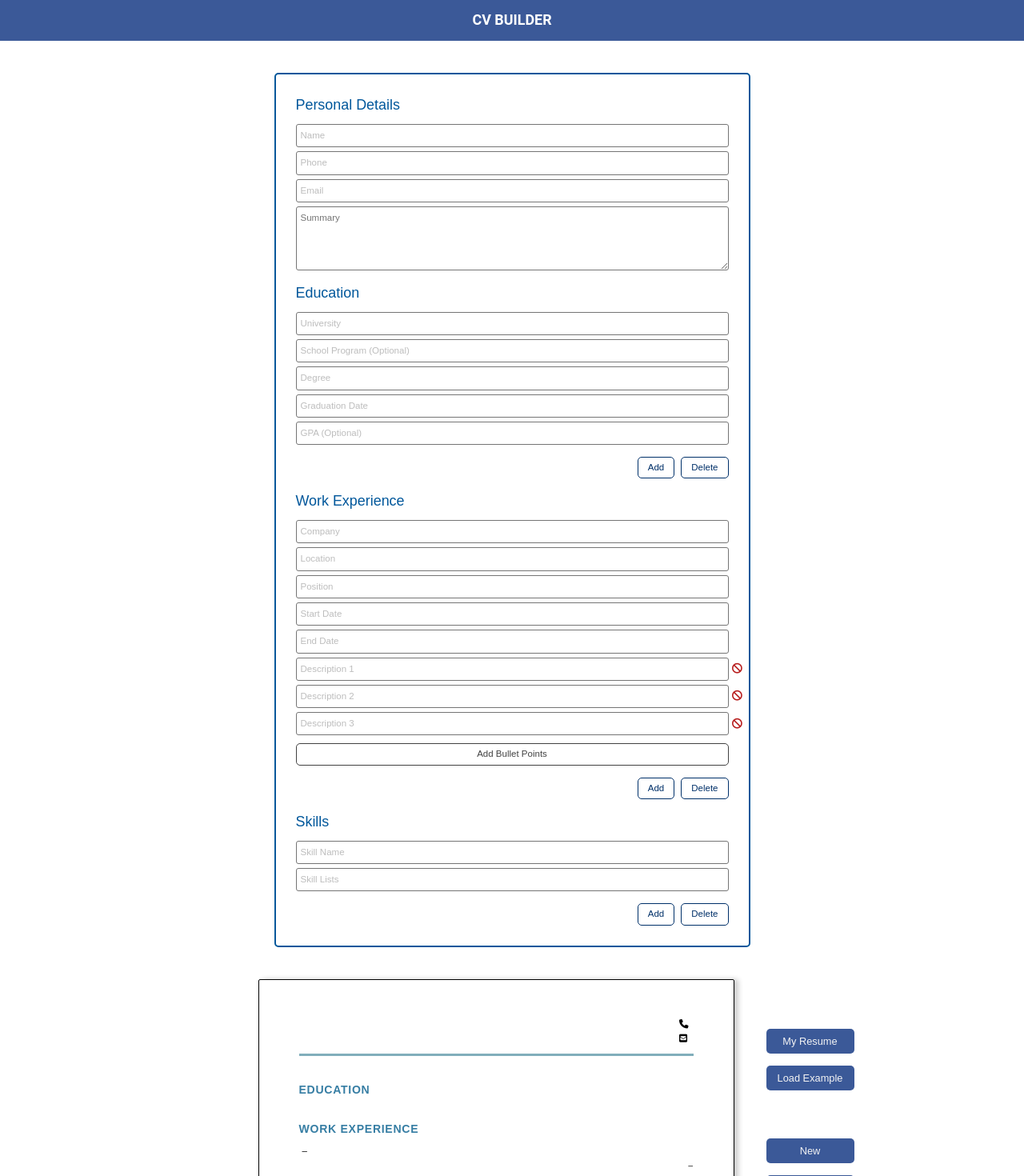
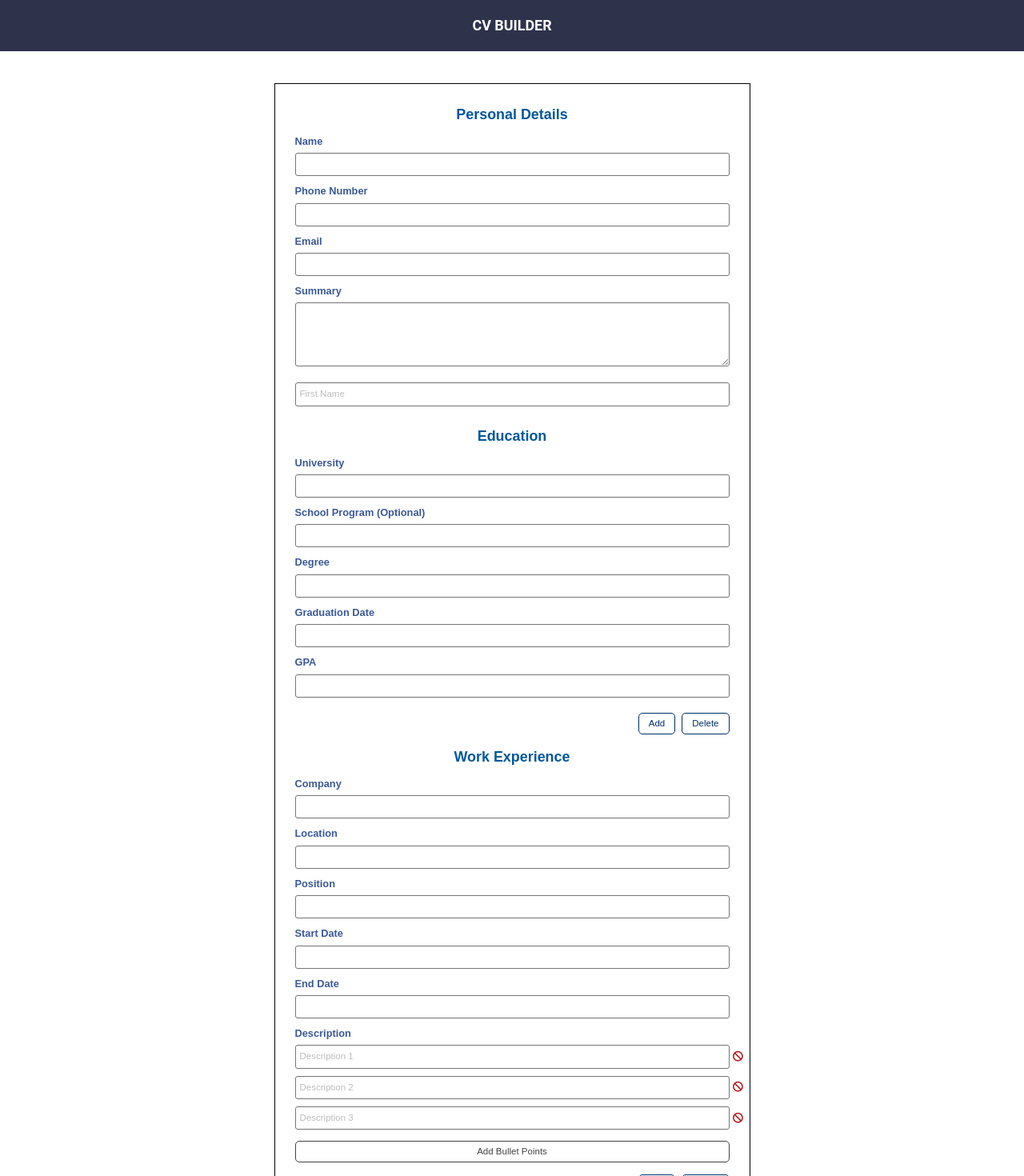
Before and after one commit to Swhag/CV-Application, a React (Create React App) app: page / in a window 1280 px wide. Shown: the top 1470 px of the page at 80% size. Built offline with nearby package versions, Linux system fonts and the light colour scheme.

Commit message:
styling update

```diff
--- a/src/components/CVForm/Education.js
+++ b/src/components/CVForm/Education.js
@@ -14,45 +14,54 @@ function Education(props) {
       {education.map((edu, i) => {
         return (
           <div className='group' key={edu.id}>
+            <label>University</label>
             <input
               onChange={handleChangeEducation}
               value={edu.university}
               id={edu.id}
               type='text'
               name='university'
-              placeholder='University'
+              placeholder=' '
             />
+
+            <label>School Program (Optional)</label>
             <input
               onChange={handleChangeEducation}
               value={edu.program}
               id={edu.id}
               type='text'
               name='program'
-              placeholder='School Program (Optional)'
+              placeholder=' '
             />
+
+            <label>Degree</label>
             <input
               onChange={handleChangeEducation}
               value={edu.degree}
               id={edu.id}
               type='text'
               name='degree'
-              placeholder='Degree'
+              placeholder=' '
             />
+
+            <label>Graduation Date</label>
             <input
               onChange={handleChangeEducation}
               value={edu.graduationDate}
               id={edu.id}
               type='text'
               name='graduationDate'
-              placeholder='Graduation Date'
+              placeholder=' '
             />
+
+            <label>GPA</label>
             <input
               onChange={handleChangeEducation}
               value={edu.gpa}
               id={edu.id}
               type='text'
               name='gpa'
-              placeholder='GPA (Optional)'
+              placeholder=' '
             />
 
             <div className='btn-group'>
--- a/src/components/CVForm/Experience.js
+++ b/src/components/CVForm/Experience.js
@@ -17,47 +17,57 @@ function Experience(props) {
       {experience.map((exp, i) => {
         return (
           <div className='group' key={exp.id}>
+            <label>Company</label>
             <input
               onChange={handleChangeExperience}
               value={exp.company}
               id={exp.id}
               type='text'
               name='company'
-              placeholder='Company'
+              placeholder=' '
             />
+
+            <label>Location</label>
             <input
               onChange={handleChangeExperience}
               value={exp.location}
               id={exp.id}
               type='text'
               name='location'
-              placeholder='location'
+              placeholder=' '
             />
+
+            <label>Position</label>
             <input
               onChange={handleChangeExperience}
               value={exp.position}
               id={exp.id}
               type='text'
               name='position'
-              placeholder='Position'
+              placeholder=' '
             />
+
+            <label>Start Date</label>
             <input
               onChange={handleChangeExperience}
               value={exp.startDate}
               id={exp.id}
               type='text'
               name='startDate'
-              placeholder='Start Date'
+              placeholder=' '
             />
+
+            <label>End Date</label>
             <input
               onChange={handleChangeExperience}
               value={exp.endDate}
               id={exp.id}
               type='text'
               name='endDate'
-              placeholder='End Date'
+              placeholder=' '
             />
 
+            <label>Description</label>
             {exp.description.map((des, index) => {
               return (
                 <div className='description-input' key={index}>
--- a/src/components/CVForm/Personal.js
+++ b/src/components/CVForm/Personal.js
@@ -7,35 +7,49 @@ function Personal(props) {
     <section>
       <h2>Personal Details</h2>
       <div className='group'>
+        <label>Name</label>
         <input
-          className='effect-9'
           onChange={handleChangePersonal}
           value={personalInfo.name}
           type='text'
           name='name'
-          placeholder='Name'
+          placeholder=' '
         />
+
+        <label>Phone Number</label>
         <input
           onChange={handleChangePersonal}
           value={personalInfo.phone}
           type='text'
           name='phone'
-          placeholder='Phone'
+          placeholder=' '
         />
+
+        <label>Email</label>
         <input
           onChange={handleChangePersonal}
           value={personalInfo.email}
           type='text'
           name='email'
-          placeholder='Email'
+          placeholder=' '
         />
+
+        <label>Summary</label>
         <textarea
           onChange={handleChangePersonal}
           value={personalInfo.summary}
           type='text'
           name='summary'
-          placeholder='Summary'
+          placeholder=' '
         />
+      </div>
+
+      <div className='group'>
+        <input className='input-field' type='text' placeholder='First Name' />
+        {/* <label>First Name</label> */}
+        <span className='focus-border'>
+          <i></i>
+        </span>
       </div>
     </section>
   );
--- a/src/components/CVForm/Skills.js
+++ b/src/components/CVForm/Skills.js
@@ -10,21 +10,24 @@ function SkillsField(props) {
       {skills.map((skill, i) => {
         return (
           <div className='group' key={skill.id}>
+            <label>Skill Name</label>
             <input
               onChange={handleSkillsChange}
               value={skill.name}
               id={skill.id}
               type='text'
               name='name'
-              placeholder='Skill name'
+              placeholder=' '
             />
+
+            <label>Skills</label>
             <input
               onChange={handleSkillsChange}
               value={skill.lists}
               id={skill.id}
               type='text'
               name='lists'
-              placeholder='skill lists'
+              placeholder=' '
             />
 
             <div className='btn-group'>
--- a/src/styles/App.css
+++ b/src/styles/App.css
@@ -3,8 +3,8 @@
 /* ------------------------------------------------ */
 
 .header-container {
-  height: 4rem;
-  background-color: #3b5998;
+  height: 5rem;
+  background-color: #2e334b;
   display: flex;
   justify-content: center;
   align-items: center;
@@ -59,7 +59,9 @@
 /* ------------------------------------------------ */
 
 .cv-form-wrapper {
+  border: 1px solid black;
   width: 595px;
+  background-color: #fff;
 }
 
 #cv-form input,
@@ -78,7 +80,6 @@
 }
 
 #cv-form {
-  border: 2px solid #01579b;
   border-radius: 5px;
   padding: 25px;
   display: flex;
@@ -87,15 +88,20 @@
 }
 
 #cv-form h2 {
-  font-weight: 400;
+  font-weight: 600;
   color: #01579b;
   margin-bottom: 10px;
+  text-align: center;
 }
 
 #cv-form label {
   text-transform: capitalize;
   display: flex;
   flex-direction: column;
+
+  color: #3b5998;
+  font-size: 1rem;
+  font-weight: 600;
 }
 
 #cv-form input {
@@ -103,11 +109,12 @@
   border-radius: 3px;
   font-size: 0.9rem;
   padding: 5px;
-
   width: 100%;
+  margin-bottom: 4px;
 }
 
-#cv-form input::placeholder {
+#cv-form input::placeholder,
+#cv-form textarea::placeholder {
   text-transform: capitalize;
   color: #bdbdbd;
 }
@@ -234,6 +241,7 @@
 
   position: sticky;
   top: 20px;
+  background-color: #fff;
 }
 
 /* ------------------------------------------------ */
@@ -495,30 +503,29 @@ h4,
 }
 
 .side-btn {
+  border: 1px solid #002f6c;
+  background-color: #002f6c;
   color: #f4f4f4;
-  background-color: #3b5998;
   outline: none;
-  border: none;
 
   width: 110px;
   border-radius: 5px;
   padding: 8px;
-
   font-size: 1rem;
 }
 
 .side-btn:hover {
-  background-color: #003069;
+  background-color: #41579b;
   cursor: pointer;
 }
 
 .side-btn:active {
-  background-color: #6d85c9;
+  background-color: #060c23;
   transform: scale(0.97);
 }
 
 .notification {
-  background-color: rgba(59, 89, 152, 0.9);
+  background-color: rgba(0, 47, 108, 0.8);
   color: #fff;
   font-size: 1rem;
 
@@ -546,3 +553,71 @@ h4,
 /* ------------------------------------------------ */
 
 /* ------------------------------------------------ */
+
+.group {
+  position: relative;
+  box-sizing: border-box;
+}
+
+.input-block {
+  position: relative;
+  color: #333;
+  width: 100%;
+  box-sizing: border-box;
+  letter-spacing: 1px;
+} /* necessary to give position: relative to parent. */
+
+.input-field {
+  border: 1px solid #757575;
+  padding: 5px;
+  width: 100%;
+  font-size: 0.9rem;
+  transition: 0.4s;
+  background: transparent;
+  outline: none;
+}
+
+.input-field ~ .focus-border:before,
+.input-field ~ .focus-border:after {
+  content: '';
+  position: absolute;
+  top: 0;
+  left: 0;
+  width: 0;
+  height: 2px;
+  background-color: #3399ff;
+  transition: 0.3s;
+}
+.input-field ~ .focus-border:after {
+  top: auto;
+  bottom: 0;
+  left: auto;
+  right: 0;
+}
+.input-field ~ .focus-border i:before,
+.input-field ~ .focus-border i:after {
+  content: '';
+  position: absolute;
+  top: 0;
+  left: 0;
+  width: 2px;
+  height: 0;
+  background-color: #3399ff;
+  transition: 0.4s;
+}
+.input-field ~ .focus-border i:after {
+  left: auto;
+  right: 0;
+  top: auto;
+  bottom: 0;
+}
+.input-field:focus ~ .focus-border:before,
+.input-field:focus ~ .focus-border:after {
+  width: 100%;
+  transition: 0.3s;
+}
+.input-field:focus ~ .focus-border i:before,
+.input-field:focus ~ .focus-border i:after {
+  height: 100%;
+  transition: 0.4s;
+}
--- a/src/styles/index.css
+++ b/src/styles/index.css
@@ -15,12 +15,9 @@
 }
 
 html {
-  font-size: 62.5%; /* default 10px */
+  /* default 10px */
+  font-size: 62.5%;
   font-size: 80%;
-}
-
-body {
-  box-sizing: border-box;
 }
 
 body {
@@ -29,6 +26,7 @@ body {
   font-weight: 400;
   line-height: 1.5;
   padding: 0px;
+  box-sizing: border-box;
 }
 code {
   font-family: source-code-pro, Menlo, Monaco, Consolas, 'Courier New',
```
Also changed, not shown: src/components/utils/Notification.js (added).
